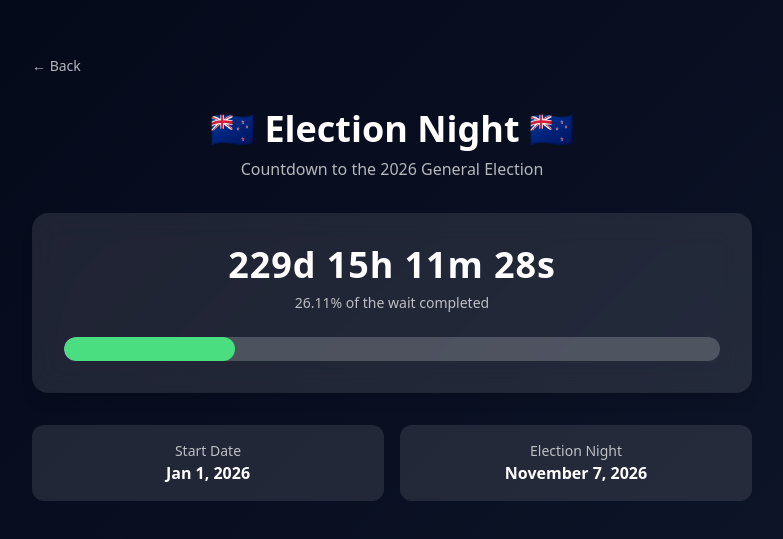
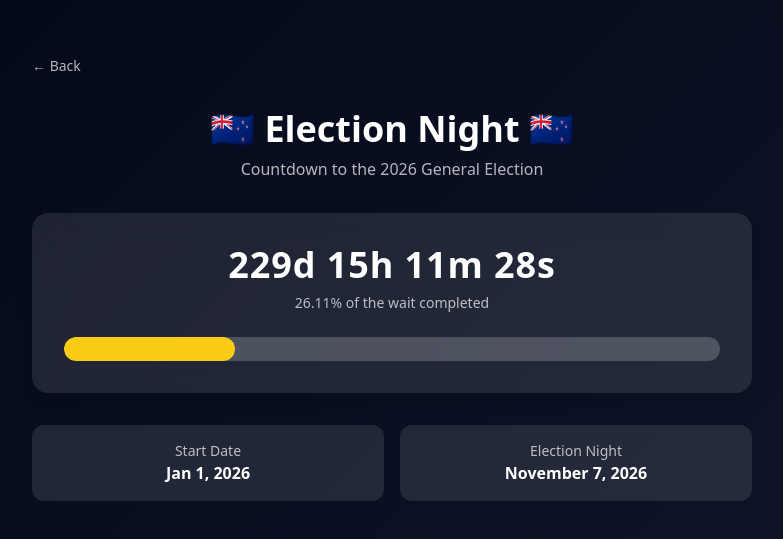
Before and after one commit to tmitmac/countdown, a plain HTML site: page election.html in a window 1280 px wide. Shown: the part 123-662 px from the top of the page, without its empty margins (248-1031 px from the left). Drawn offline with nearby package versions, Linux system fonts and the light colour scheme.

Commit message:
Update election.html

```diff
--- a/election.html
+++ b/election.html
@@ -37,7 +37,7 @@ body {
 
     <!-- Progress Bar -->
     <div class="w-full bg-white/20 rounded-full h-6 mt-6 overflow-hidden">
-      <div id="bar" class="bar bg-green-400 h-6 rounded-full w-0"></div>
+      <div id="bar" class="bar bg-yellow-400 h-6 rounded-full w-0"></div>
     </div>
   </div>
 
```
